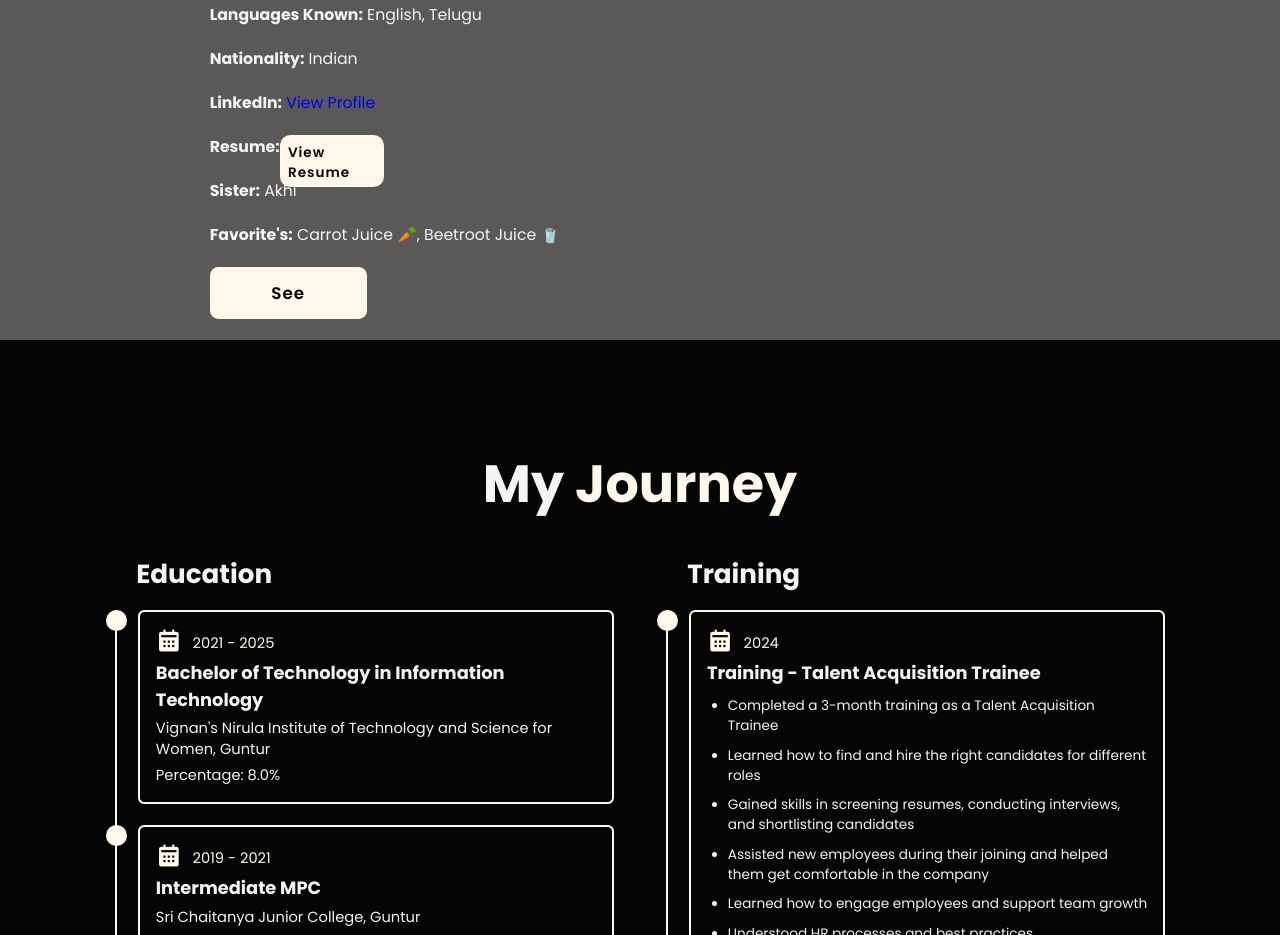
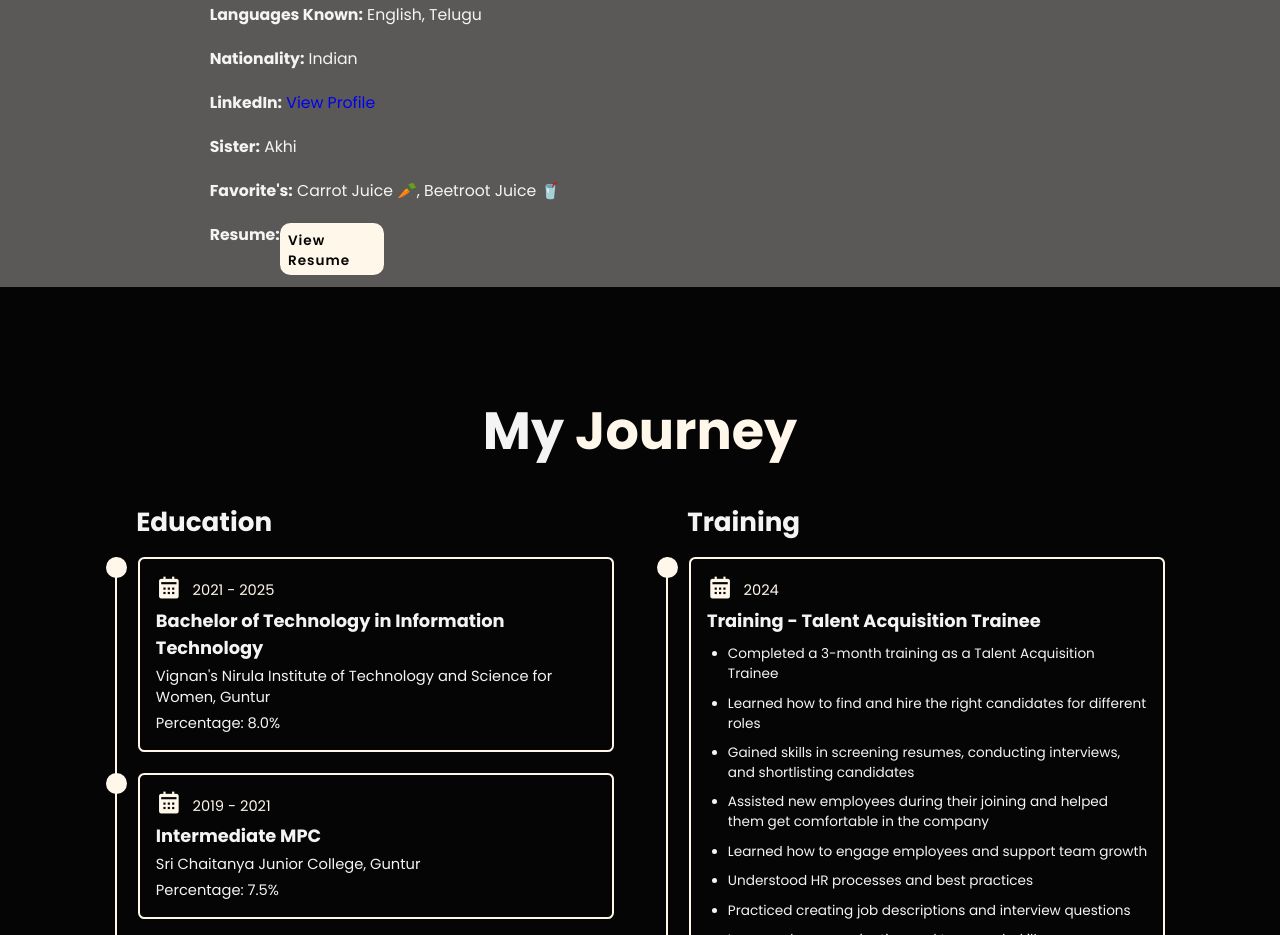
Before and after one commit to gayamnithyareddy/Nithya_Reddy_Gayam, a plain HTML site: page index.html in a window 1280 px wide. Shown: the part 2151-3086 px from the top of the page. Drawn offline with nearby package versions, Linux system fonts and the light colour scheme.

Commit message:
Update index.html

```diff
--- a/index.html
+++ b/index.html
@@ -95,12 +95,10 @@
         <p><strong>Languages Known:</strong> English, Telugu </p>
         <p><strong>Nationality:</strong> Indian</p>
         <p><strong>LinkedIn:</strong> <a href="https://www.linkedin.com/in/nithya-reddy-8aaa59270/" target="_blank">View Profile</a></p>
-        <p><strong>Resume:</strong> <a href="Gayam_Nithya_Reddy___Talent_Acquisition (1).pdf" class="btn active">View Resume</a> </p>
         <p><strong>Sister:</strong> Akhi </p>
         <p><strong>Favorite's:</strong> Carrot Juice 🥕, Beetroot Juice 🥤</p>
-               <div class="btn-box btns">
-                    <a href="#" id="btn">See</a>
-                </div>
+		<p><strong>Resume:</strong> <a href="Gayam_Nithya_Reddy___Talent_Acquisition (1).pdf" class="btn active">View Resume</a> </p>
+
         </div>
     </div>
 </section>
```
